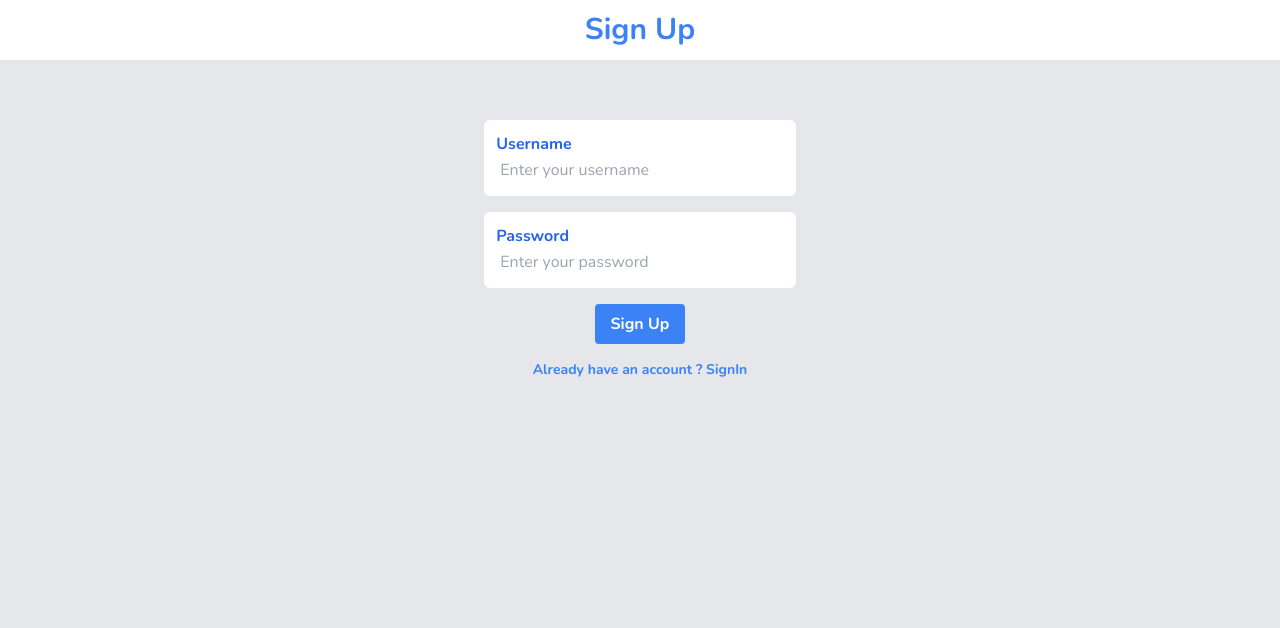
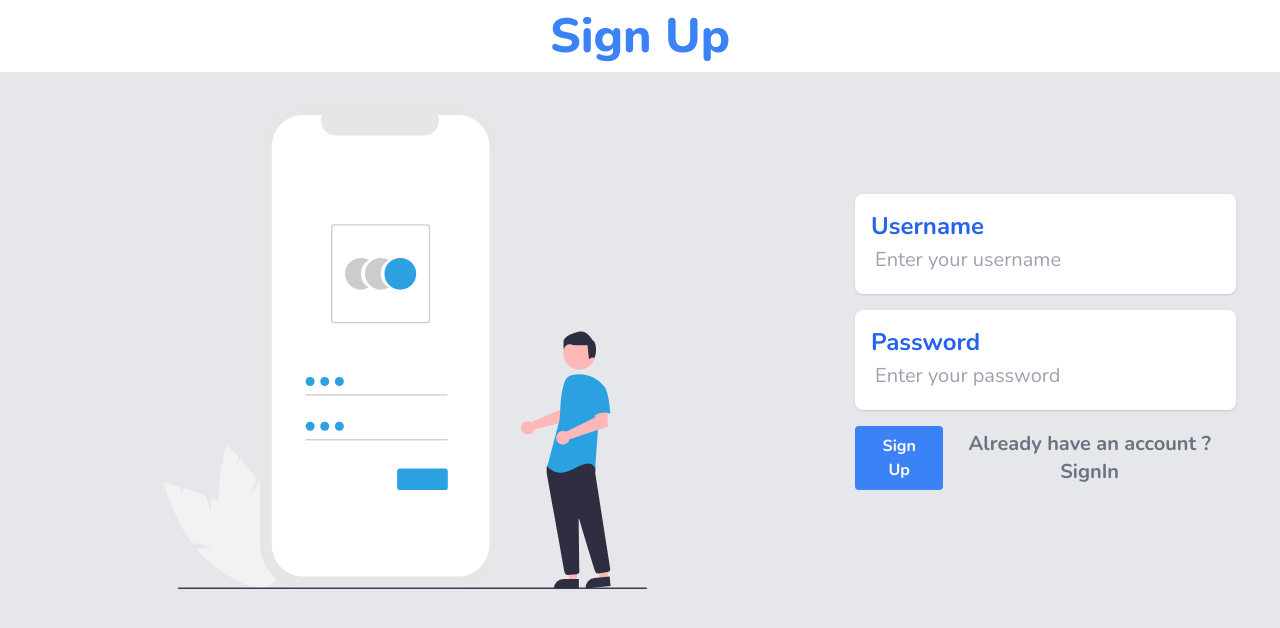
Before and after one commit to adityaa-gupta/EventManagmentApp, a Next.js app: page /auth in a window 1280 px wide. Shown: the top 628 px of the page. Built offline with nearby package versions, Linux system fonts and the light colour scheme; no server answers.

Commit message:
Responsive design completed

```diff
--- a/app/auth/page.jsx
+++ b/app/auth/page.jsx
@@ -3,82 +3,98 @@
 import useAuth from "@hooks/useAuth";
 import useAuthStore from "@store/useAuthStore";
 import React, { useState } from "react";
+import { toast } from "react-toastify";
 
 const Auth = () => {
   const { signUp, signIn } = useAuth("/events");
   const [username, setUsername] = useState("");
   const [password, setPassword] = useState("");
   const [isLogedIn, setISLogedIn] = useState(false);
+  const [loading, setLoading] = useState(false);
   // const user = useAuthStore((state) => state.user);
 
   const handleSignIn = (e) => {
     e.preventDefault();
+    setLoading(true);
     signIn(username, password);
     setUsername("");
     setPassword("");
+    toast.success("Sign In successfully");
+    setLoading(false);
   };
 
   const handleSignUp = (e) => {
     e.preventDefault();
+    setLoading(true);
     signUp(username, password);
     setUsername("");
     setPassword("");
+    toast.success("Sign Up successfully");
+    setLoading(false);
   };
 
   return (
-    <div className="  ">
-      <div className="bg-white mb-5 py-3 text-center text-3xl font-bold text-blue-500 ">
+    <div>
+      <div
+        className="bg-white mb-5 py-3 text-center text-3xl font-bold text-blue-500 md:text-5xl
+      md:font-extrabold md:mb-8 "
+      >
         <h1>{isLogedIn ? "Sign In" : "Sign Up"}</h1>
       </div>
+
+      <div className="flex flex-col  md:flex-row  ">
+        <div>
+          <img
+            src={isLogedIn ? "login.svg" : "signup.svg"}
+            className="w-50"
+            alt=""
+          />
+        </div>
         <div className="flex justify-center items-center ">
-        <div className="   px-3 pt-6 pb-8 m-4">
-          <div className="mb-4 p-3 bg-white rounded-md">
+          <div className="   px-3 pt-6 pb-8 m-4 md:px-5 md:pt-8 md:pb-10 md:m-6">
+            <div className="mb-4 p-3 bg-white rounded-md md:mb-4 md:p-4 md:rounded-lg shadow">
               <label
-              className="text-blue-600   font-bold mb-2"
+                className="text-blue-600   font-bold mb-2 md:text-2xl "
                 htmlFor="username"
               >
                 Username
               </label>
               <input
-              className=" appearance-none  w-full py-1 px-1 text-gray-700 leading-tight outline-none "
+                className=" appearance-none  w-full py-1 px-1 text-gray-700 md:text-xl leading-tight outline-none "
                 id="username"
                 type="text"
                 placeholder="Enter your username"
                 value={username}
+                disabled={loading}
                 onChange={(e) => setUsername(e.target.value)}
               />
             </div>
-          <div className="mb-4 p-3 bg-white rounded-md">
+            <div className="mb-4 p-3 bg-white rounded-md md:mb-4 md:p-4 md:rounded-lg shadow">
               <label
-              className="text-blue-600   font-bold mb-2"
+                className="text-blue-600   font-bold mb-2 md:text-2xl"
                 htmlFor="password"
               >
                 Password
               </label>
               <input
-              className="appearance-none  w-full py-1 px-1 text-gray-700 leading-tight outline-none"
+                className="appearance-none  w-full py-1 px-1 text-gray-700 md:text-xl leading-tight outline-none "
                 id="password"
                 type="password"
                 placeholder="Enter your password"
                 value={password}
+                disabled={loading}
                 onChange={(e) => setPassword(e.target.value)}
               />
             </div>
-          <div className="flex items-center justify-between flex-col gap-4">
-            {/* <button
-            className="bg-blue-500 hover:bg-blue-700 text-white font-bold py-2 px-4 rounded focus:outline-none focus:shadow-outline"
-            type="button"
-            onClick={handleSignIn}
-            >
-            Sign In
-          </button> */}
+            <div className="flex items-center justify-between  ">
               {isLogedIn ? (
                 <button
-                className="bg-blue-500 hover:bg-blue-700 text-white font-bold py-2 px-4 rounded focus:outline-none focus:shadow-outline"
+                  className="bg-blue-500 hover:bg-blue-700 text-white font-bold py-3 px-5
+                   rounded focus:outline-none focus:shadow-outline"
                   type="submit"
                   onClick={handleSignIn}
                 >
-                Sign In
+                  {loading ? "Please wait you are being redirected" : "Sign In"}
                 </button>
               ) : (
                 <button
@@ -86,12 +102,12 @@ const Auth = () => {
                   type="submit"
                   onClick={handleSignUp}
                 >
-                Sign Up
+                  {loading ? "Please wait you are being redirected" : "Sign Up"}
                 </button>
               )}
               <button
                 type="button"
-              className="inline-block align-baseline font-bold text-sm text-blue-500 hover:text-blue-800 cursor-pointer"
+                className="inline-block align-baseline font-bold text-xl text-gray-500 hover:text-gray-800 cursor-pointer"
                 onClick={() => setISLogedIn((val) => !val)}
               >
                 {!isLogedIn
@@ -102,6 +118,7 @@ const Auth = () => {
           </div>
         </div>
       </div>
+    </div>
   );
 };
 
--- a/app/page.jsx
+++ b/app/page.jsx
@@ -3,19 +3,26 @@ import React from "react";
 
 const Home = () => {
   return (
-    <div className=" flex-col flex p-4 gap-5 text-center">
-      <h1 className="text-4xl font-bold text-yellow-400 ">
-        Welcome to Event Management App
-      </h1>
-      <div className="  flex flex-col justify-center items-center gap-1 ">
-        <img src="calender.svg" alt="" className="mb-5" />
-        <h1 className="text-2xl font-bold">Fixe a Date Event</h1>
-        <p className="text-black-500 text-xl text-center mb-8">
+    <div className="flex-col flex p-4 gap-5 text-center md:flex-row md:mt-12">
+      <div>
+        <h1 className="text-10xl font-bold text-yellow-400 mb-4 md:text-6xl md:font-extrabold md:mb-6">
+          Welcome to Event Management App
+        </h1>
+        <div className="flex flex-col justify-center items-center gap-1">
+          <img src="calender.svg" alt="" className="mb-5 md:w-96" />
+        </div>
+      </div>
+      <div className="md:flex md:flex-col md:gap-4 md:mt-8">
+        <h1 className="text-2xl font-bold md:text-8xl md:p-4 ">
+          Fix a Date Event
+        </h1>
+        <p className="text-black-500 text-xl text-center mb-8 md:text-3xl">
           Manage your events with ease. Create, update, and delete events in
           real-time.
         </p>
         <Link
-          className="bg-white hover:bg-gray-200 text-blue-500 font-medium py-2 px-4 rounded-md shadow-md hover:shadow-lg"
+          className="bg-white hover:bg-gray-200 text-blue-500 font-medium py-2 px-4 rounded-md shadow-md hover:shadow-lg
+          md:text-3xl md:font-bold md:w "
           href="/auth"
         >
           Get Started
--- a/components/CreateEventForm.jsx
+++ b/components/CreateEventForm.jsx
@@ -24,7 +24,7 @@ const CreateEventForm = () => {
   const [organiser, setOrganiser] = useState("");
   const [open, setOpen] = useState(false);
   const router = useRouter();
-
+  const interested = [];
   const handleSubmit = async (e) => {
     e.preventDefault();
     console.log(eventName, eventDateTime, description, organiser);
@@ -34,6 +34,7 @@ const CreateEventForm = () => {
         eventDateTime,
         description,
         organiser,
+        interested,
       });
       console.log("event added");
       router.refresh();
--- a/components/EventData.jsx
+++ b/components/EventData.jsx
@@ -4,7 +4,8 @@ import { CiCalendarDate, CiTimer } from "react-icons/ci";
 import DeleteButton from "./DeleteButton";
 
 import useAuthStore from "@store/useAuthStore";
-import { HiBookmark } from "react-icons/hi2";
+import { HiBookmark, HiHeart, HiOutlineHeart } from "react-icons/hi2";
+import ShowInterest from "./ShowInterest";
 
 const EventData = ({ data }) => {
   const { user } = useAuthStore();
@@ -47,6 +48,12 @@ const EventData = ({ data }) => {
           {event.organiser}
         </p>
       )}
+      {event.interested && (
+        <p className="mb-2 flex">
+          <span className="font-semibold">People Interested : &nbsp;</span>
+          {event.interested.length || 0}
+        </p>
+      )}
       {event.description && (
         <p className="text-gray-400 mb-2">
           <span className="font-semibold">Description :</span>{" "}
@@ -58,8 +65,8 @@ const EventData = ({ data }) => {
           <DeleteButton id={event.id} />
         </div>
       ) : (
-        <div>
-          <HiBookmark />
+        <div className="absolute top-4 right-4 text-xl fill text-blue-500">
+          <ShowInterest id={event.id} />
         </div>
       )}
     </div>
--- a/components/LogoutButton.jsx
+++ b/components/LogoutButton.jsx
@@ -2,11 +2,19 @@
 
 import useAuth from "@hooks/useAuth";
 import React from "react";
-import { HiArrowDownCircle } from "react-icons/hi2";
+import {
+  HiArrowDownCircle,
+  HiArrowLeftStartOnRectangle,
+} from "react-icons/hi2";
 
 const LogoutButton = () => {
   const { signOut } = useAuth();
-  return <HiArrowDownCircle className="text-blue-500" onClick={signOut} />;
+  return (
+    <HiArrowLeftStartOnRectangle className="text-blue-500" onClick={signOut} />
+  );
 };
 
 export default LogoutButton;
+{
+  /* <HiArrowLeftStartOnRectangle /> */
+}
--- /dev/null
+++ b/components/ShowInterest.jsx
@@ -0,0 +1,39 @@
+import React from "react";
+import { HiHeart } from "react-icons/hi2";
+import { doc, getDoc, setDoc, updateDoc } from "@firebase/firestore";
+import useAuthStore from "@store/useAuthStore";
+import db from "@firebase/config";
+
+const ShowInterest = ({ id }) => {
+  const { user } = useAuthStore();
+  const userEmail = user.email;
+
+  const handleInterest = async () => {
+    try {
+      const eventRef = doc(db, Event, id);
+      const eventSnapshot = await getDoc(eventRef);
+
+      if (eventSnapshot.exists()) {
+        await updateDoc(eventRef, {
+          interested: firebase.firestore.FieldValue.arrayUnion(userEmail),
+        });
+        console.log("User interest added successfully");
+      } else {
+        await setDoc(eventRef, {
+          interested: [userEmail],
+        });
+        console.log("New event document created with user interest");
+      }
+    } catch (error) {
+      console.error("Error adding user interest:", error.message);
+    }
+  };
+
+  return (
+    <div>
+      <HiHeart onClick={handleInterest} />
+    </div>
+  );
+};
+
+export default ShowInterest;
```
Also changed, not shown: public/login.svg (added), public/signup.svg (added). Lines whose indentation alone changed are shown as unchanged.
